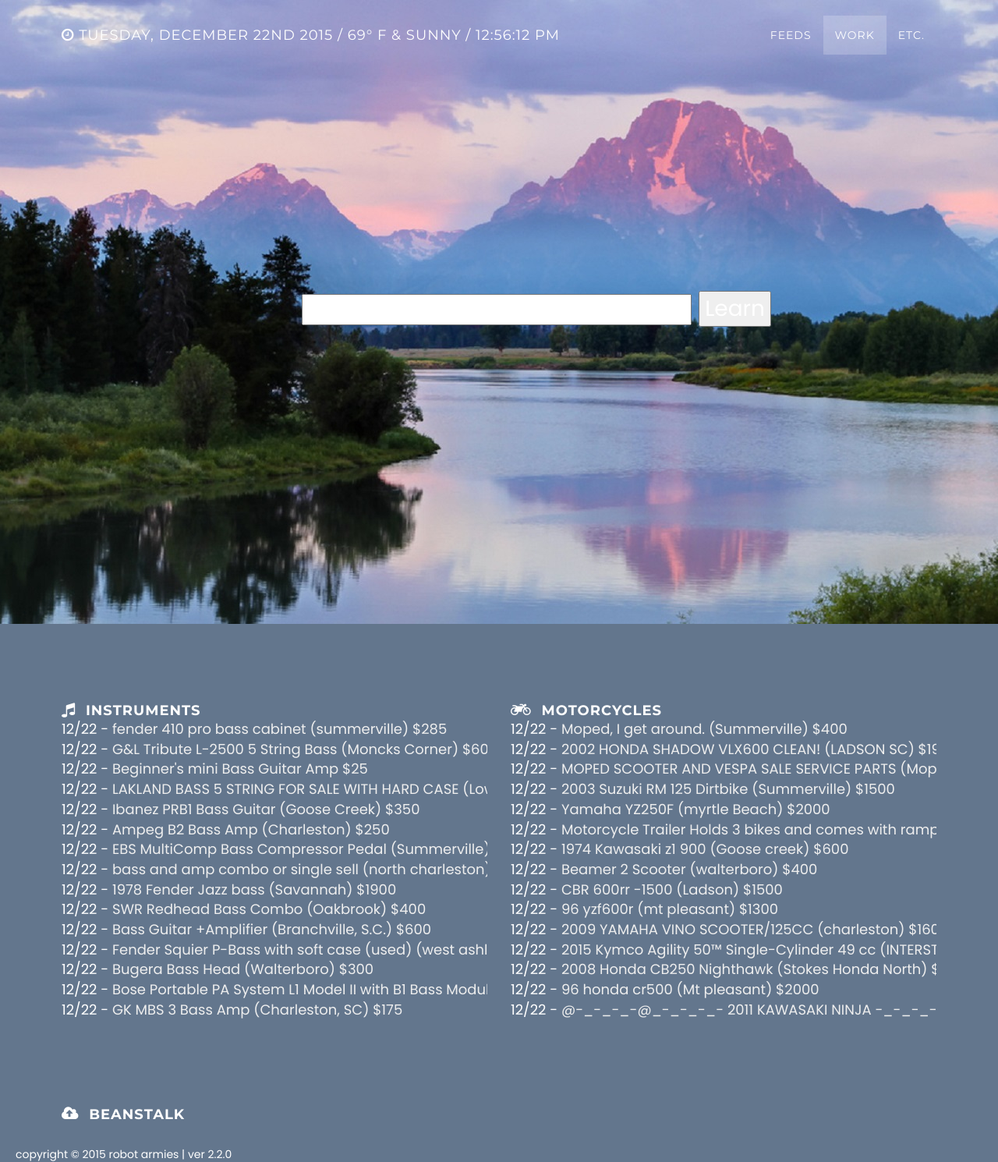
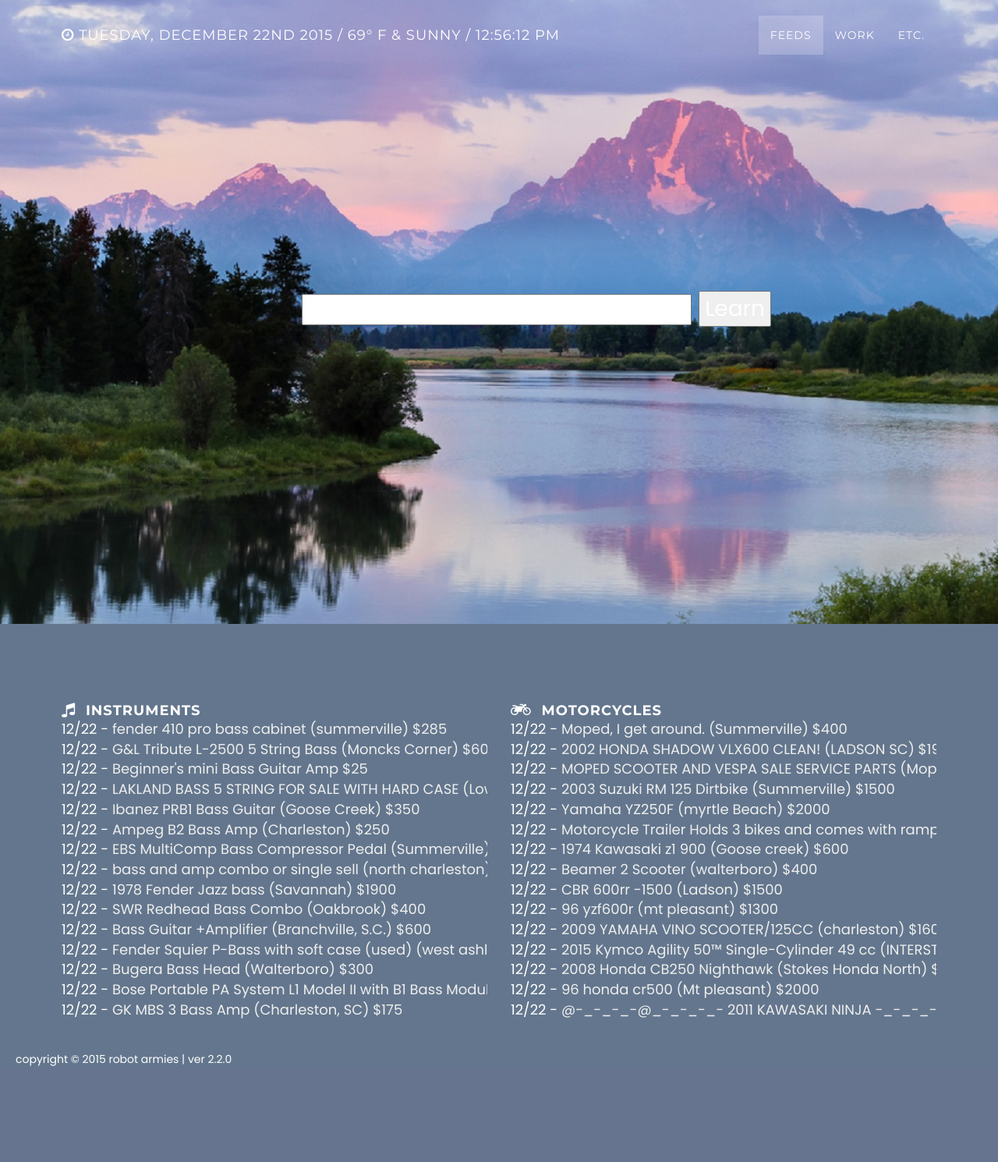
Before and after one commit to robotarmies/homepage, a PHP site: page / in a window 1280 px wide. Shown: the whole page at 78% size. After the commit the page ends 1367 px from the top, so only its background shows below. Run offline with PHP 8.4, Linux system fonts and the light colour scheme; data that the repository does not hold is empty; some libraries are stand-ins or nearby versions; some web fonts are replaced.

```diff
--- a/index.php
+++ b/index.php
@@ -1,6 +1,7 @@
 <?php
     require_once ('core.php');
     $core = new Homepage_Core_Functions();
+    error_reporting(0);
 ?>
 <!DOCTYPE html>
 <html lang="en">
@@ -126,21 +127,21 @@
         </div>
     </section>
 
-    <section id="work" class="container content-section text-center">
-        <div class="row">
-
-            <div class="col-md-12 text-left">
-                <div class="service-item">
-                    <i class="service-icon fa fa-cloud-upload cl-icon"></i>
-                    <h4 class="cl-feed">Beanstalk</h4>
-                    <div class="beanstalk feed">
-                        <?php $core->getBstalkFeed("https://james@blueacorn.com:pass4james@blueacorn.beanstalkapp.com/atom/65269fd822a19ab818d80f8a5a48d43771b60ae2", 10, false); ?>
-                    </div>
-                </div>
-            </div>
-
-        </div>
-    </section>
+<!--    <section id="work" class="container content-section text-center">-->
+<!--        <div class="row">-->
+<!---->
+<!--            <div class="col-md-12 text-left">-->
+<!--                <div class="service-item">-->
+<!--                    <i class="service-icon fa fa-cloud-upload cl-icon"></i>-->
+<!--                    <h4 class="cl-feed">Beanstalk</h4>-->
+<!--                    <div class="beanstalk feed">-->
+<!--                        --><?php //$core->getBstalkFeed("https://james@blueacorn.com:pass4james@blueacorn.beanstalkapp.com/atom/65269fd822a19ab818d80f8a5a48d43771b60ae2", 10, false); ?>
+<!--                    </div>-->
+<!--                </div>-->
+<!--            </div>-->
+<!---->
+<!--        </div>-->
+<!--    </section>-->
 <!--
     <section id="etc" class="container content-section text-center">
         <div class="row">
```
